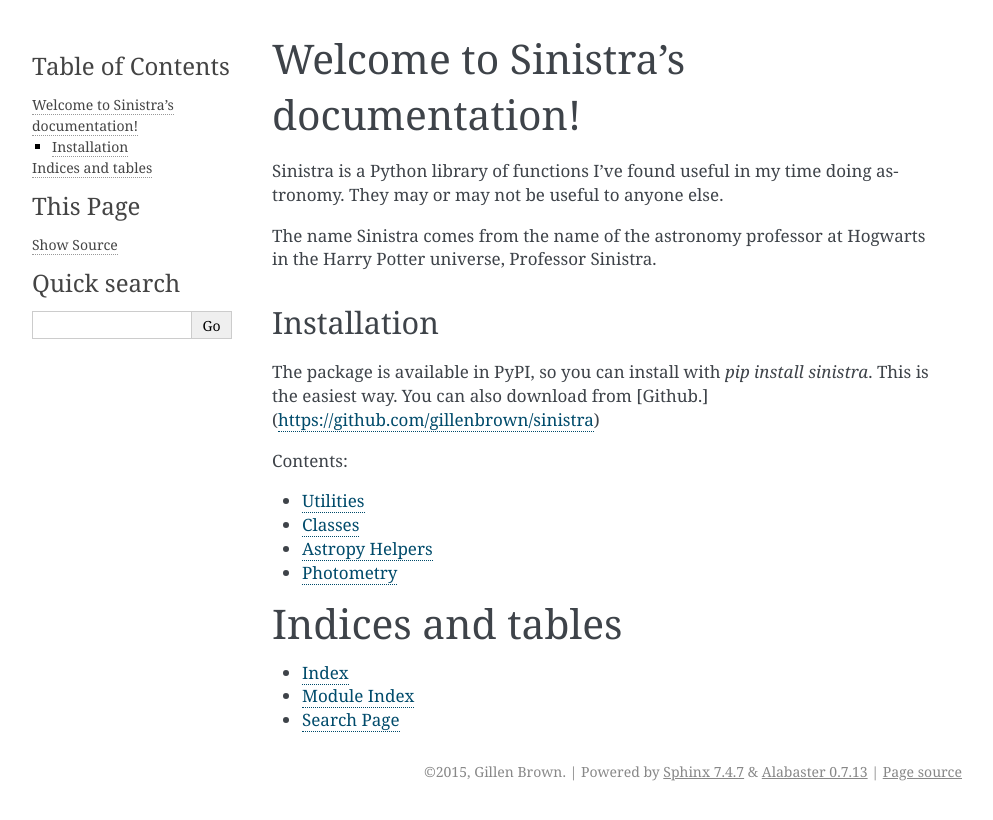
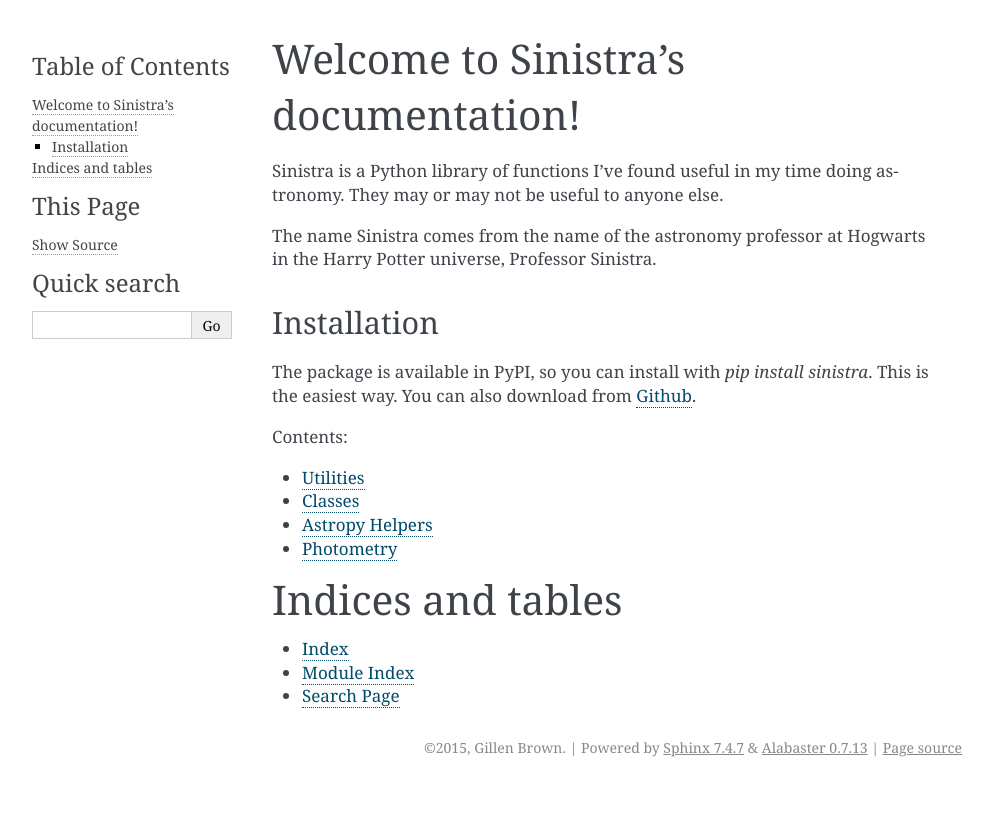
Before and after one commit to diabolique-/AstroUtilities, a Sphinx documentation site: the page built from docs/index.rst, in a window 1280 px wide. Shown: the top 820 px of the page, without its empty margins (148-1141 px from the left). Built offline with Sphinx 7.4.7, drawn with Linux system fonts in a browser that asks for light colours; some of the changed lines change nothing that is shown.

Commit message:
messed up link format

```diff
--- a/docs/index.rst
+++ b/docs/index.rst
@@ -17,7 +17,9 @@
 
 The package is available in PyPI, so you can install with `pip install sinistra`.
 This is the easiest way. You can also download from
-[Github.](https://github.com/gillenbrown/sinistra)
+Github_.
+
+.. _Github: https://github.com/gillenbrown/Sinistra
 
 Contents:
 
```
